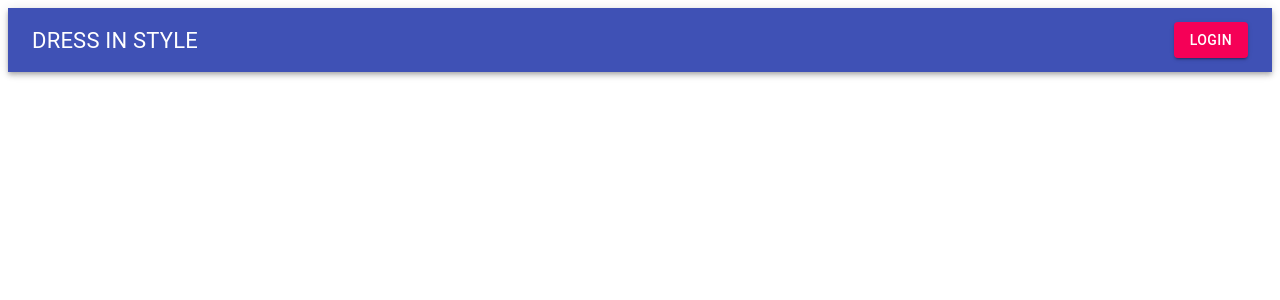
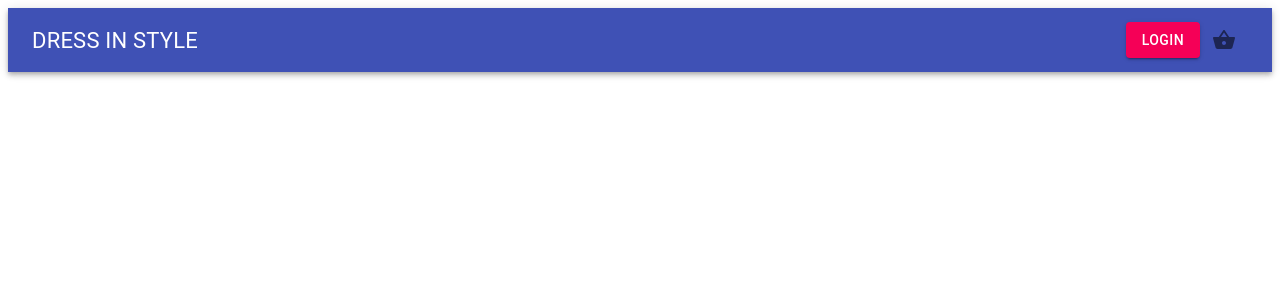
Before and after one commit to yyotova/OnlineShop, a React (Create React App) app in the folder client/: page /products in a window 1280 px wide. Shown: the top 300 px of the page. Built offline with nearby package versions, Linux system fonts and the light colour scheme; the HTML template or start-up script is replaced by a standard one.

Commit message:
Add shopping basket to the navbar

```diff
--- a/client/src/components/Navbar.tsx
+++ b/client/src/components/Navbar.tsx
@@ -8,7 +8,10 @@ import {
   Avatar,
   Menu,
   MenuItem,
+  Badge,
 } from "@material-ui/core";
+import ShoppingBasketIcon from "@material-ui/icons/ShoppingBasket";
+import PermIdentityIcon from '@material-ui/icons/PermIdentity';
 import React, { useState } from "react";
 import { Link, useHistory } from "react-router-dom";
 import { useSelector, useDispatch } from "react-redux";
@@ -19,6 +22,8 @@ import { loginAction } from "../actions/userActions";
 const Navbar = () => {
   const history = useHistory();
   const [anchorEl, setAnchorEl] = useState<Element | null>(null);
+
+  const cart = useSelector((state: AppState) => state.userCart.cart);
 
   const userLogin: LoginActions = useSelector(
     (state: ReduxState) => state.userLogin
@@ -73,9 +78,7 @@ const Navbar = () => {
                 <IconButton
                   onClick={(event) => setAnchorEl(event.currentTarget)}
                 >
-                  <Avatar style={{ background: "#a70000", color: "#ffffff" }}>
-                    {userInfo?.firstName[0]}
-                  </Avatar>
+                  <PermIdentityIcon />
                 </IconButton>
               </>
             ) : (
@@ -105,7 +108,7 @@ const Navbar = () => {
           onClose={() => setAnchorEl(null)}
         >
           {" "}
-          {userInfo?.isAdmin && (
+          {userInfo?.isAdmin ? (
             <>
               <MenuItem
                 onClick={() => setAnchorEl(null)}
@@ -132,18 +135,22 @@ const Navbar = () => {
                 Users
               </MenuItem>
             </>
+          ) :
+            <MenuItem onClick={logout}>Logout</MenuItem>
+          }
+        </Menu>
+        {!userInfo?.isAdmin && (
+          <>
+            <IconButton onClick={() => history.push("/cart")}>
+              <Badge
+                badgeContent={cart ? cart.items.length : 0}
+                color="secondary"
+              >
+                <ShoppingBasketIcon />
+              </Badge>
+            </IconButton>
+          </>
         )}
-          {!userInfo?.isAdmin && (
-            <MenuItem
-              onClick={() => setAnchorEl(null)}
-              component={Link}
-              to="/cart"
-            >
-              My Cart
-            </MenuItem>
-          )}
-          <MenuItem onClick={logout}>Logout</MenuItem>
-        </Menu>
       </Toolbar>
     </AppBar>
   );
```
Also changed, not shown: 1 other file (tests, documents, lock files or other folders). Lines whose indentation alone changed are shown as unchanged.
